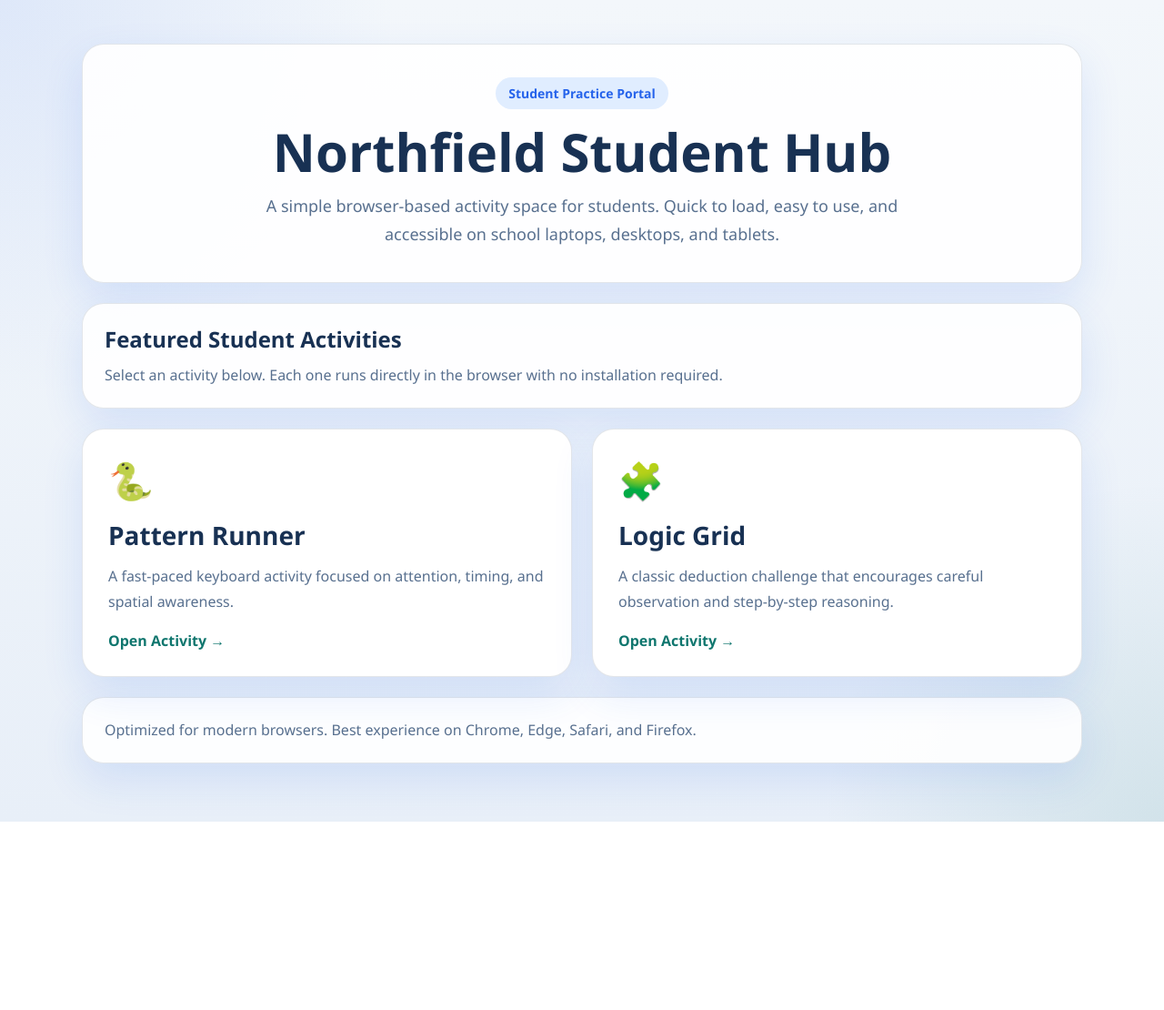
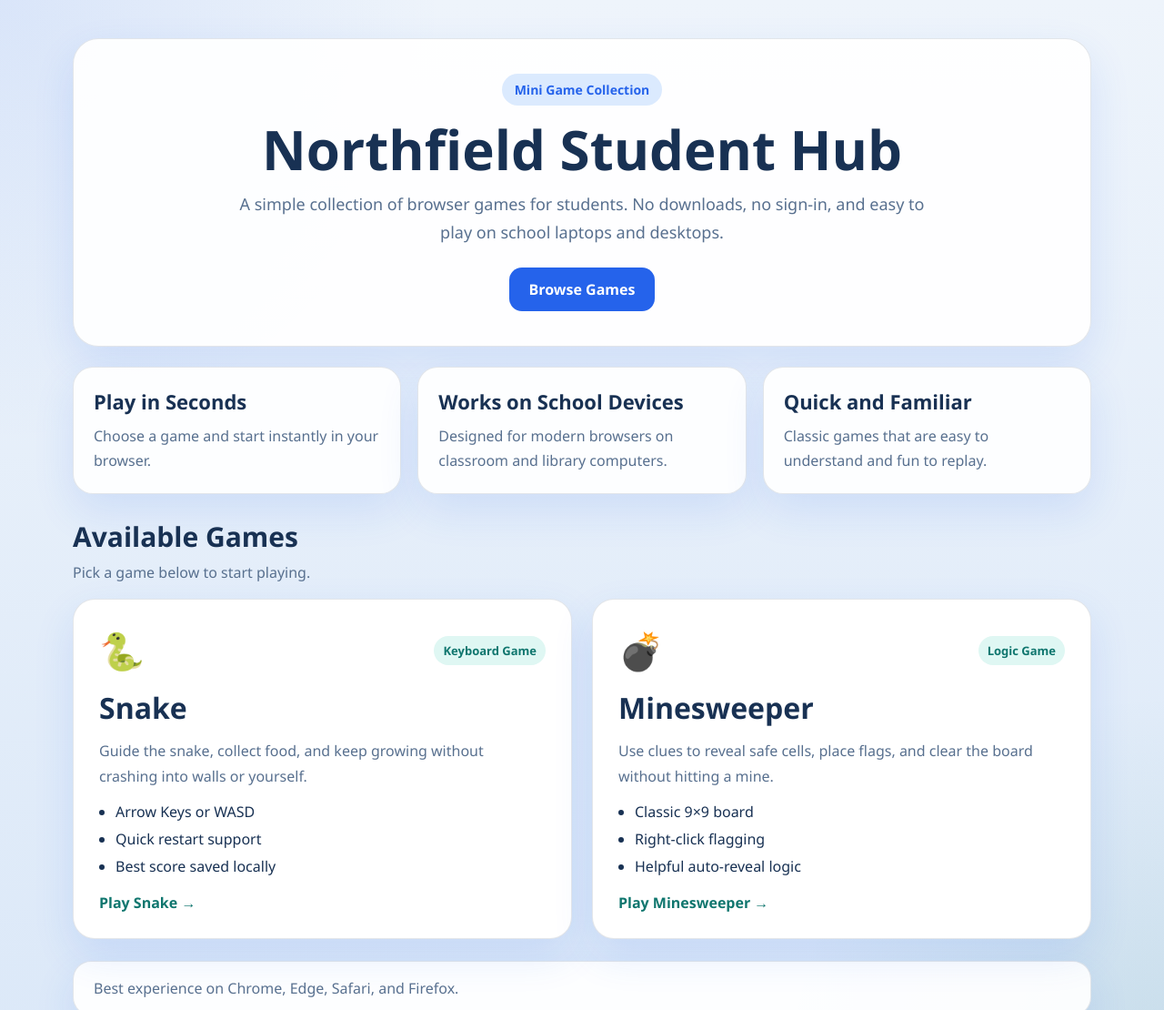
Before and after one commit to haoduo56678-crypto/-undercover-online, a website: page arcade-site/index.html in a window 1280 px wide. Shown: the top 1110 px of the page at 91% size. Before the commit the page ends 903 px from the top, so only its background shows below. Drawn offline with Linux system fonts and the light colour scheme.

Commit message:
Refine student mini-games site

```diff
--- a/arcade-site/index.html
+++ b/arcade-site/index.html
@@ -3,40 +3,77 @@
 <head>
   <meta charset="UTF-8" />
   <meta name="viewport" content="width=device-width, initial-scale=1.0" />
+  <meta name="description" content="Northfield Student Hub is a browser-based mini game collection for students, featuring Snake and Minesweeper." />
   <title>Northfield Student Hub</title>
   <link rel="stylesheet" href="style.css" />
 </head>
 <body>
   <main class="page">
     <section class="hero">
-      <span class="badge">Student Practice Portal</span>
+      <span class="badge">Mini Game Collection</span>
       <h1>Northfield Student Hub</h1>
-      <p class="subtitle">A simple browser-based activity space for students. Quick to load, easy to use, and accessible on school laptops, desktops, and tablets.</p>
+      <p class="subtitle">A simple collection of browser games for students. No downloads, no sign-in, and easy to play on school laptops and desktops.</p>
+      <div class="hero-actions">
+        <a class="primary-btn" href="#games">Browse Games</a>
+      </div>
     </section>
 
-    <section class="notice">
-      <h2>Featured Student Activities</h2>
-      <p>Select an activity below. Each one runs directly in the browser with no installation required.</p>
+    <section class="intro">
+      <div class="intro-card">
+        <h2>Play in Seconds</h2>
+        <p>Choose a game and start instantly in your browser.</p>
+      </div>
+      <div class="intro-card">
+        <h2>Works on School Devices</h2>
+        <p>Designed for modern browsers on classroom and library computers.</p>
+      </div>
+      <div class="intro-card">
+        <h2>Quick and Familiar</h2>
+        <p>Classic games that are easy to understand and fun to replay.</p>
+      </div>
     </section>
 
-    <section class="games">
-      <a class="card" href="./snake/">
-        <div class="icon">🐍</div>
-        <h3>Pattern Runner</h3>
-        <p>A fast-paced keyboard activity focused on attention, timing, and spatial awareness.</p>
-        <span class="enter">Open Activity →</span>
-      </a>
+    <section class="games-section" id="games">
+      <div class="section-head">
+        <h2>Available Games</h2>
+        <p>Pick a game below to start playing.</p>
+      </div>
 
-      <a class="card" href="./minesweeper/">
-        <div class="icon">🧩</div>
-        <h3>Logic Grid</h3>
-        <p>A classic deduction challenge that encourages careful observation and step-by-step reasoning.</p>
-        <span class="enter">Open Activity →</span>
-      </a>
+      <div class="games">
+        <a class="card" href="./snake/">
+          <div class="card-top">
+            <div class="icon">🐍</div>
+            <span class="pill">Keyboard Game</span>
+          </div>
+          <h3>Snake</h3>
+          <p>Guide the snake, collect food, and keep growing without crashing into walls or yourself.</p>
+          <ul>
+            <li>Arrow Keys or WASD</li>
+            <li>Quick restart support</li>
+            <li>Best score saved locally</li>
+          </ul>
+          <span class="enter">Play Snake →</span>
+        </a>
+
+        <a class="card" href="./minesweeper/">
+          <div class="card-top">
+            <div class="icon">💣</div>
+            <span class="pill">Logic Game</span>
+          </div>
+          <h3>Minesweeper</h3>
+          <p>Use clues to reveal safe cells, place flags, and clear the board without hitting a mine.</p>
+          <ul>
+            <li>Classic 9×9 board</li>
+            <li>Right-click flagging</li>
+            <li>Helpful auto-reveal logic</li>
+          </ul>
+          <span class="enter">Play Minesweeper →</span>
+        </a>
+      </div>
     </section>
 
     <section class="footer-note">
-      <p>Optimized for modern browsers. Best experience on Chrome, Edge, Safari, and Firefox.</p>
+      <p>Best experience on Chrome, Edge, Safari, and Firefox.</p>
     </section>
   </main>
 </body>
--- a/arcade-site/minesweeper/script.js
+++ b/arcade-site/minesweeper/script.js
@@ -109,7 +109,7 @@ function handleLeftClick(cell) {
     placeMines(cell);
     startTimer();
     firstClick = false;
-    statusEl.textContent = 'In progress';
+    statusEl.textContent = 'Game in progress';
   }
 
   revealCell(cell);
--- a/arcade-site/snake/script.js
+++ b/arcade-site/snake/script.js
@@ -56,7 +56,7 @@ function startGame() {
   if (running) return;
   running = true;
   paused = false;
-  statusEl.textContent = "In progress";
+  statusEl.textContent = "Game in progress";
   stopLoop();
   gameLoop = setInterval(update, speed);
 }
--- a/arcade-site/style.css
+++ b/arcade-site/style.css
@@ -1,17 +1,19 @@
 :root {
-  --bg: #f3f7fb;
-  --bg-2: #e8eff8;
-  --surface: rgba(255, 255, 255, 0.9);
+  --bg: #eef4fb;
+  --bg-2: #dbe8f8;
+  --surface: rgba(255, 255, 255, 0.92);
   --surface-strong: #ffffff;
   --text: #183153;
   --muted: #58708f;
   --line: rgba(24, 49, 83, 0.12);
   --primary: #2563eb;
+  --primary-dark: #1d4ed8;
   --accent: #0f766e;
   --shadow: 0 18px 45px rgba(37, 99, 235, 0.12);
 }
 
 * { box-sizing: border-box; }
+html { scroll-behavior: smooth; }
 
 body {
   margin: 0;
@@ -25,70 +27,109 @@ body {
 }
 
 .page {
-  width: min(1100px, calc(100% - 32px));
+  width: min(1120px, calc(100% - 32px));
   margin: 0 auto;
-  padding: 48px 0 64px;
+  padding: 42px 0 64px;
 }
 
-.hero, .notice, .footer-note {
+.hero, .intro-card, .card, .footer-note {
   background: var(--surface);
   border: 1px solid var(--line);
-  border-radius: 24px;
   box-shadow: var(--shadow);
 }
 
 .hero {
-  padding: 36px 32px;
+  padding: 38px 34px;
+  border-radius: 28px;
   text-align: center;
-  margin-bottom: 22px;
 }
 
 .badge {
   display: inline-block;
   padding: 8px 14px;
   border-radius: 999px;
-  background: #e0edff;
+  background: #dbeafe;
   color: var(--primary);
   font-size: 14px;
-  font-weight: 600;
+  font-weight: 700;
 }
 
 h1 {
   margin: 16px 0 12px;
-  font-size: clamp(36px, 6vw, 58px);
+  font-size: clamp(36px, 6vw, 60px);
   line-height: 1.08;
 }
 
 .subtitle {
   margin: 0 auto;
-  max-width: 760px;
+  max-width: 780px;
   font-size: 18px;
   line-height: 1.75;
   color: var(--muted);
 }
 
-.notice, .footer-note {
-  padding: 22px 24px;
+.hero-actions {
+  margin-top: 22px;
 }
 
-.notice {
-  margin-bottom: 22px;
+.primary-btn {
+  display: inline-block;
+  text-decoration: none;
+  background: var(--primary);
+  color: white;
+  font-weight: 700;
+  padding: 13px 22px;
+  border-radius: 14px;
 }
 
-.notice h2 {
-  margin: 0 0 10px;
-  font-size: 24px;
+.primary-btn:hover {
+  background: var(--primary-dark);
 }
 
-.notice p, .footer-note p {
+.intro {
+  display: grid;
+  grid-template-columns: repeat(3, minmax(0, 1fr));
+  gap: 18px;
+  margin: 22px 0 26px;
+}
+
+.intro-card {
+  border-radius: 22px;
+  padding: 22px;
+}
+
+.intro-card h2 {
+  margin: 0 0 10px;
+  font-size: 22px;
+}
+
+.intro-card p {
   margin: 0;
   color: var(--muted);
   line-height: 1.7;
 }
 
+.games-section {
+  margin-top: 8px;
+}
+
+.section-head {
+  margin-bottom: 18px;
+}
+
+.section-head h2 {
+  margin: 0 0 8px;
+  font-size: 30px;
+}
+
+.section-head p {
+  margin: 0;
+  color: var(--muted);
+}
+
 .games {
   display: grid;
-  grid-template-columns: repeat(auto-fit, minmax(280px, 1fr));
+  grid-template-columns: repeat(auto-fit, minmax(300px, 1fr));
   gap: 22px;
 }
 
@@ -99,8 +140,6 @@ h1 {
   padding: 28px;
   border-radius: 24px;
   background: var(--surface-strong);
-  border: 1px solid var(--line);
-  box-shadow: var(--shadow);
   transition: transform 0.2s ease, box-shadow 0.2s ease, border-color 0.2s ease;
 }
 
@@ -110,42 +149,89 @@ h1 {
   box-shadow: 0 22px 54px rgba(37, 99, 235, 0.16);
 }
 
+.card-top {
+  display: flex;
+  align-items: center;
+  justify-content: space-between;
+  gap: 12px;
+  margin-bottom: 14px;
+}
+
 .icon {
   font-size: 40px;
-  margin-bottom: 14px;
+}
+
+.pill {
+  font-size: 13px;
+  font-weight: 700;
+  color: var(--accent);
+  background: #dff7f3;
+  padding: 7px 10px;
+  border-radius: 999px;
 }
 
 .card h3 {
   margin: 0 0 12px;
-  font-size: 28px;
+  font-size: 32px;
 }
 
 .card p {
-  margin: 0 0 18px;
+  margin: 0 0 14px;
   color: var(--muted);
   line-height: 1.75;
 }
 
+.card ul {
+  margin: 0 0 18px 18px;
+  padding: 0;
+  color: var(--text);
+}
+
+.card li {
+  margin-bottom: 8px;
+}
+
 .enter {
   color: var(--accent);
-  font-weight: 700;
+  font-weight: 800;
 }
 
 .footer-note {
-  margin-top: 22px;
+  margin-top: 24px;
+  border-radius: 20px;
+  padding: 18px 22px;
+}
+
+.footer-note p {
+  margin: 0;
+  color: var(--muted);
+}
+
+@media (max-width: 860px) {
+  .intro {
+    grid-template-columns: 1fr;
+  }
 }
 
 @media (max-width: 640px) {
   .page {
-    width: min(100% - 18px, 1100px);
-    padding-top: 20px;
+    width: min(100% - 18px, 1120px);
+    padding-top: 18px;
   }
 
-  .hero, .notice, .footer-note, .card {
+  .hero, .intro-card, .card, .footer-note {
     border-radius: 18px;
   }
 
   .hero {
-    padding: 26px 18px;
+    padding: 28px 18px;
+  }
+
+  .card {
+    padding: 22px;
+  }
+
+  .card h3 {
+    font-size: 28px;
   }
 }
```
Also changed, not shown: arcade-site/minesweeper/index.html (+1 -1 lines), arcade-site/snake/index.html (+1 -1 lines), arcade-site/README.md (added).
